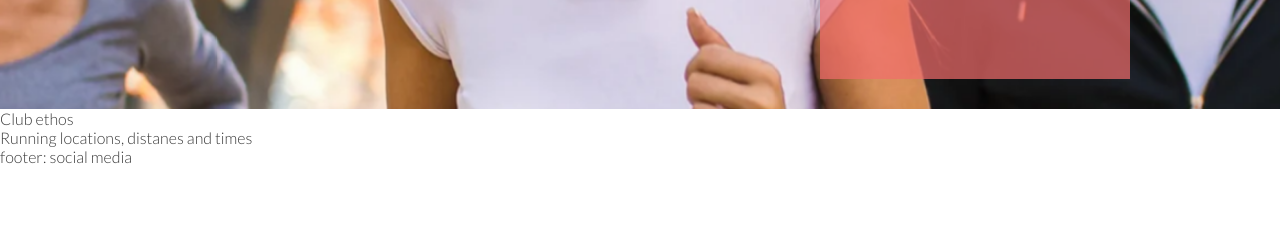
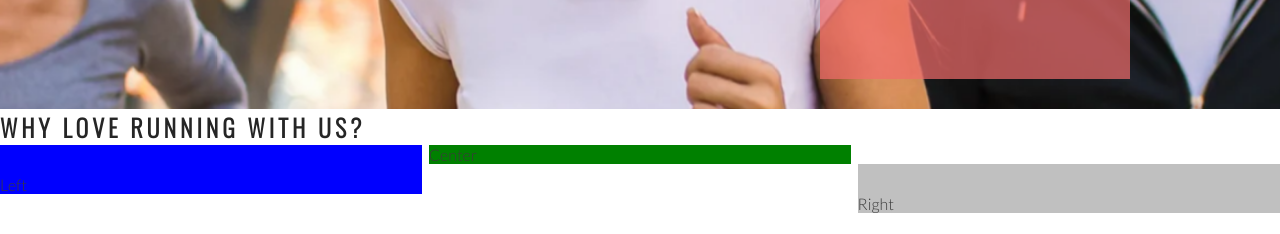
Before and after one commit to carlalennon/Love_Running, a plain HTML site: page index.html in a window 1280 px wide. Shown: the part 566-800 px from the top of the page. Drawn offline with nearby package versions, Linux system fonts and the light colour scheme.

Commit message:
style Club Ethos

```diff
--- a/assets/css/style.css
+++ b/assets/css/style.css
@@ -23,6 +23,8 @@ h2 {
 #logo {
     float: left;
     font-size: 200%;
+
+    margin-left: 30px;
 }
 
 #menu,
@@ -107,3 +109,27 @@ h2 {
 
     position: absolute;
 }
+
+#club-ethos {
+    height: 600px;
+}
+
+#left-about {
+    padding-top: 30px;
+    width: 33%;
+    float: left;
+    background-color: blue;
+}
+
+#right-about {
+    padding-top: 30px;
+    width: 33%;
+    float: right;
+    background-color: silver;
+}
+
+#center-about {
+    width: 33%;
+    margin: 0 auto;
+    background-color: green;
+}
--- a/index.html
+++ b/index.html
@@ -51,8 +51,11 @@
         </div>
 
     </section>
-    <section>
-        Club ethos
+    <section id="club-ethos">
+        <h1>Why love running with us?</h1>
+        <div id="left-about">Left</div>
+        <div id="center-about">Center</div>
+        <div id="right-about">Right</div>
     </section>
     <section>Running locations, distanes and times</section>
 
```
